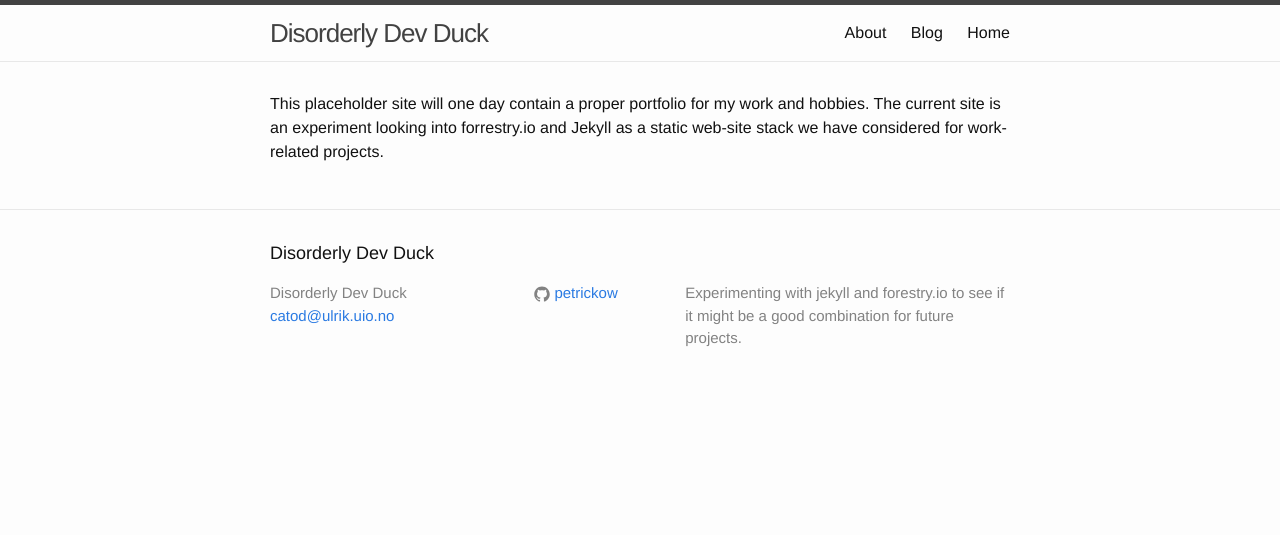
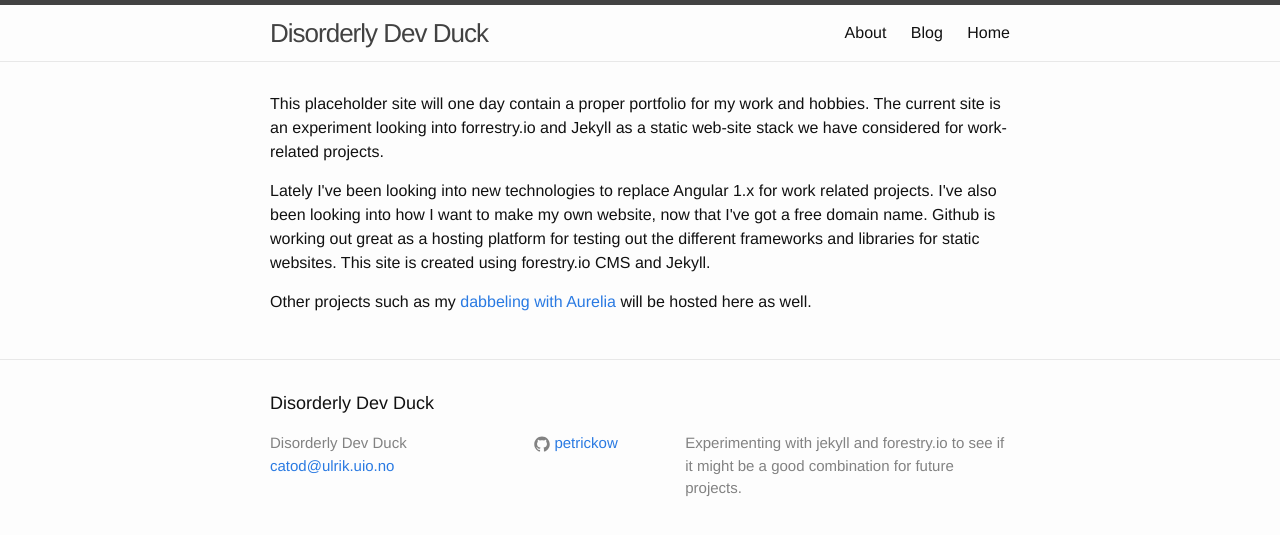
Before and after one commit to petrickow/petrickow.github.io, a Jekyll site: the page built from index.html, in a window 1280 px wide. Shown: the top 535 px of the page. Built offline with Jekyll 4.4.1, drawn with Linux system fonts in a browser that asks for light colours.

Commit message:
Update from Forestry.io - index.html

```diff
--- a/index.html
+++ b/index.html
@@ -3,8 +3,13 @@
 layout: default
 ---
 <div class="home">
+
 	<p>
 		This placeholder site will one day contain a proper portfolio for my work and hobbies. The current site is an experiment looking
 		into forrestry.io and Jekyll as a static web-site stack we have considered for work-related projects.
   	</p>
-</div>
+
+  	<p>
+      Lately I've been looking into new technologies to replace Angular 1.x for work related projects. I've also been looking into how I want
+      to make my own website, now that I've got a free domain name. Github is working out great as a hosting platform for testing out
+      the different frameworks and libraries for static websites. This site is created using forestry.io CMS and Jekyll.</p><p>Other projects such as my <a href="http://www.devduck.me/StaticWebsiteExperiments/">dabbeling with Aurelia</a> will be hosted here as well.<br></p></div>
```
